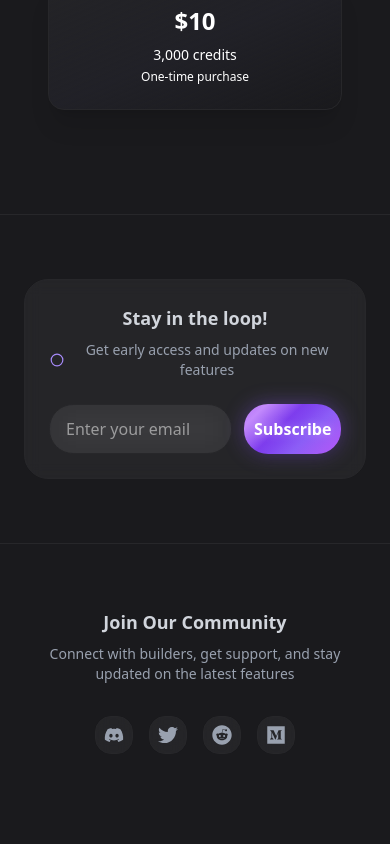
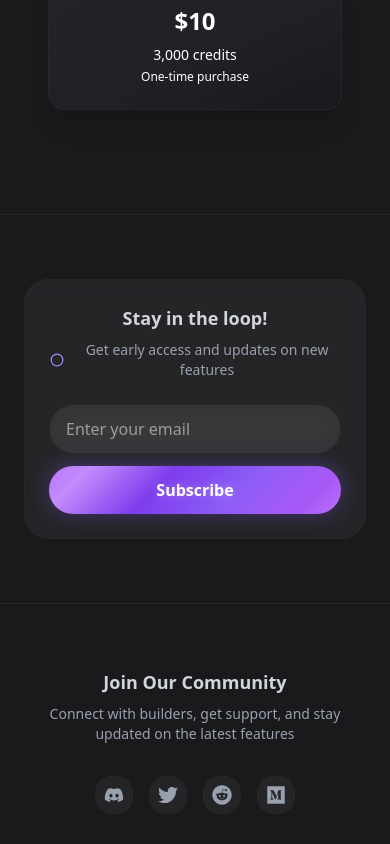
Before and after one commit to webbmaistro/flowdrop, a Next.js app: page / in a window 390 px wide. Shown: the part 3974-4818 px from the top of the page. Before the commit the page ends 4792 px from the top, so only its background shows below. Built offline with nearby package versions, Linux system fonts and the light colour scheme; no server answers.

Commit message:
move subscribe email  button on mobile for optimization

```diff
--- a/app/page.tsx
+++ b/app/page.tsx
@@ -529,7 +529,7 @@ export default function LandingPage() {
                 </p>
               </div>
               {!submitted ? (
-                <div className="flex w-full gap-3">
+                <div className="flex flex-col sm:flex-row w-full gap-3">
                   <Input
                     type="email"
                     value={email}
@@ -541,7 +541,7 @@ export default function LandingPage() {
                   <Button
                     onClick={handleSubmit}
                     variant="primary"
-                    className="btn-liquid relative group overflow-hidden text-white font-semibold shadow-lg shadow-primary-main/25"
+                    className="btn-liquid relative group overflow-hidden text-white font-semibold shadow-lg shadow-primary-main/25 sm:w-auto w-full"
                     whileHover="hover"
                     initial="default"
                     animate="default"
```
